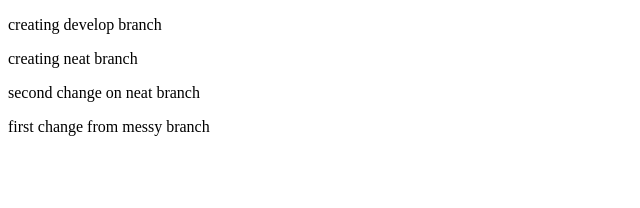
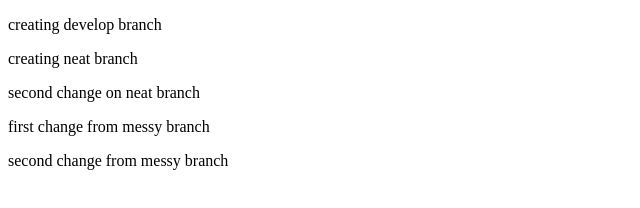
Before and after one commit to NinaMohs4/GitCollaboration, a plain HTML site: page index.html in a window 1280 px wide. Shown: the whole page, without its empty margins (0-640 px from the left). Drawn offline with Linux system fonts and the light colour scheme.

Commit message:
second commit from messy branch

```diff
--- a/index.html
+++ b/index.html
@@ -8,6 +8,7 @@
     <p>creating neat branch</p>
     <p>second change on neat branch</p>
     <p>first change from messy branch</p>
+    <p>second change from messy branch</p>
   </head>
   <body></body>
 </html>
```
